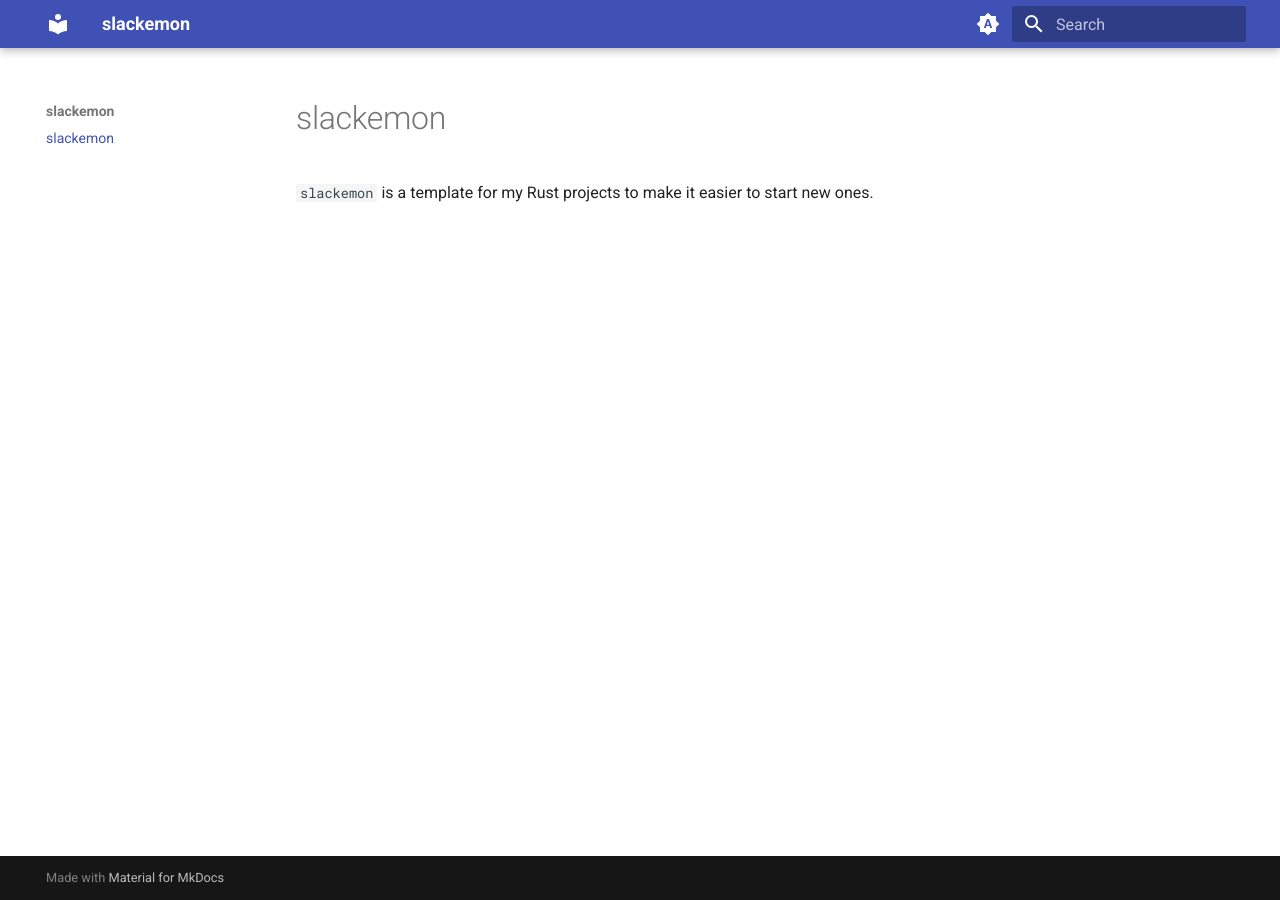
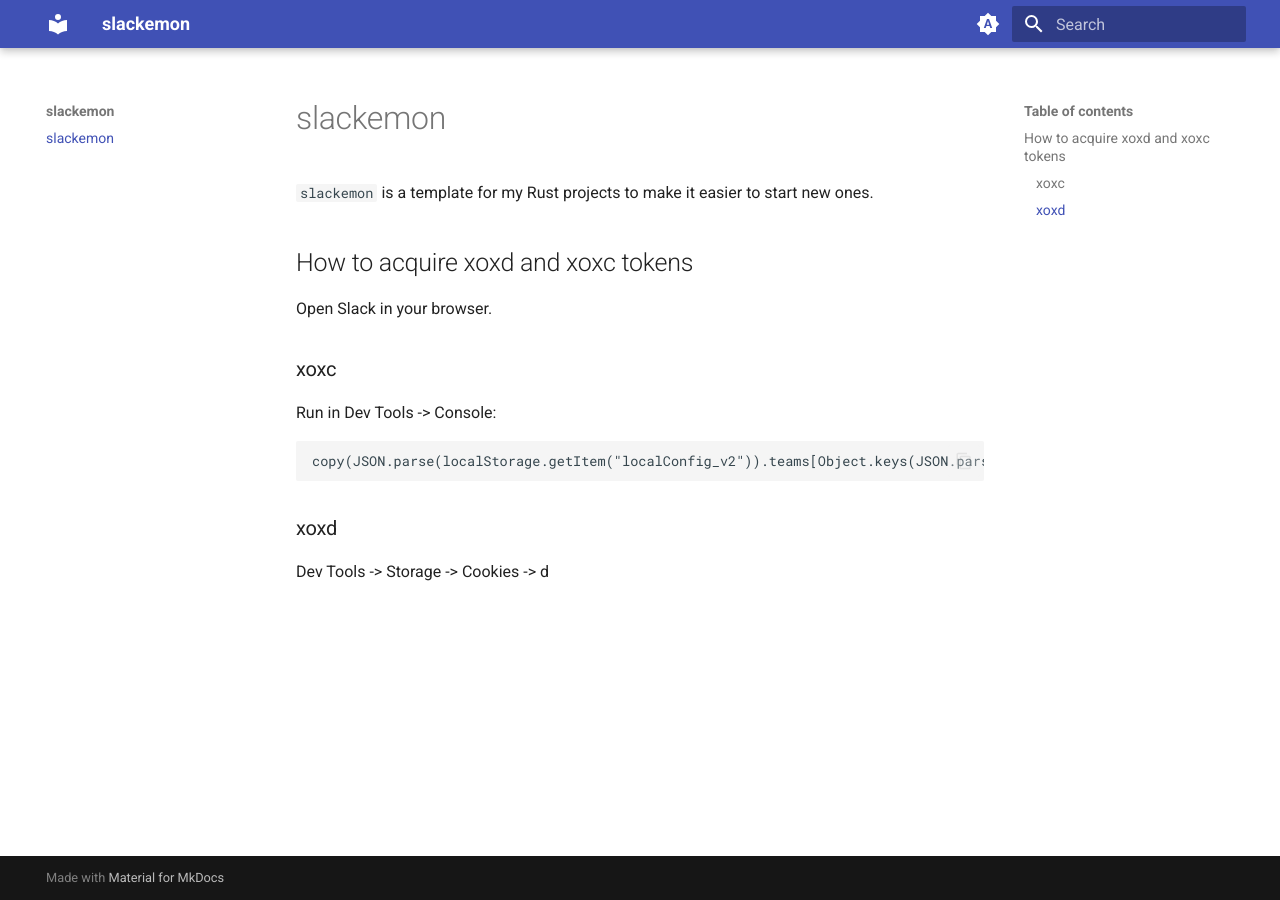
Before and after one commit to anttiharju/slack9, an MkDocs documentation site: the page built from docs/README.md, in a window 1280 px wide. Built offline with MkDocs 1.6.1 and Material for MkDocs 9.7.7, drawn with Linux system fonts in a browser that asks for light colours.

Commit message:
Document

````diff
--- a/docs/README.md
+++ b/docs/README.md
@@ -1,3 +1,21 @@
 # slackemon
 
 `slackemon` is a template for my Rust projects to make it easier to start new ones.
+
+## How to acquire xoxd and xoxc tokens
+
+Open Slack in your browser.
+
+### xoxc
+
+Run in Dev Tools -> Console:
+
+<!-- prettier-ignore-start -->
+```js
+copy(JSON.parse(localStorage.getItem("localConfig_v2")).teams[Object.keys(JSON.parse(localStorage.getItem("localConfig_v2")).teams)[0]].token)
+```
+<!-- prettier-ignore-end -->
+
+### xoxd
+
+Dev Tools -> Storage -> Cookies -> d
````
